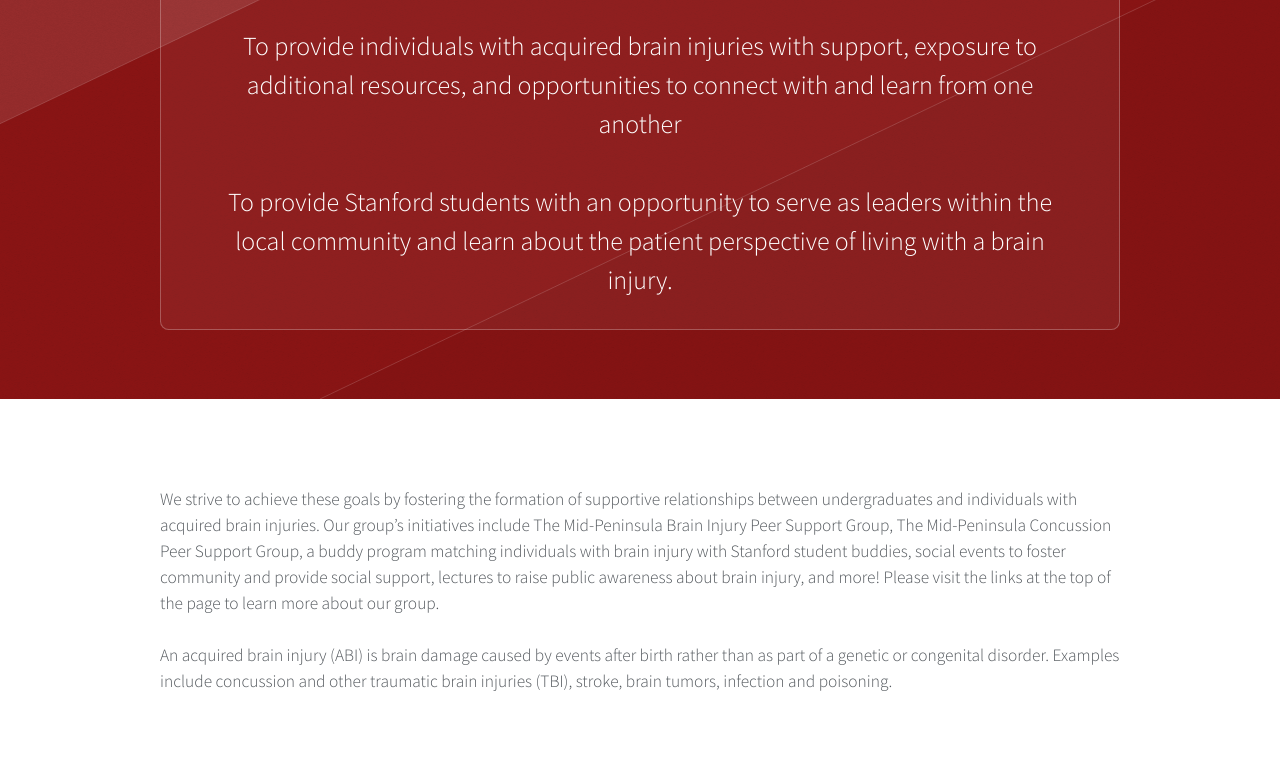
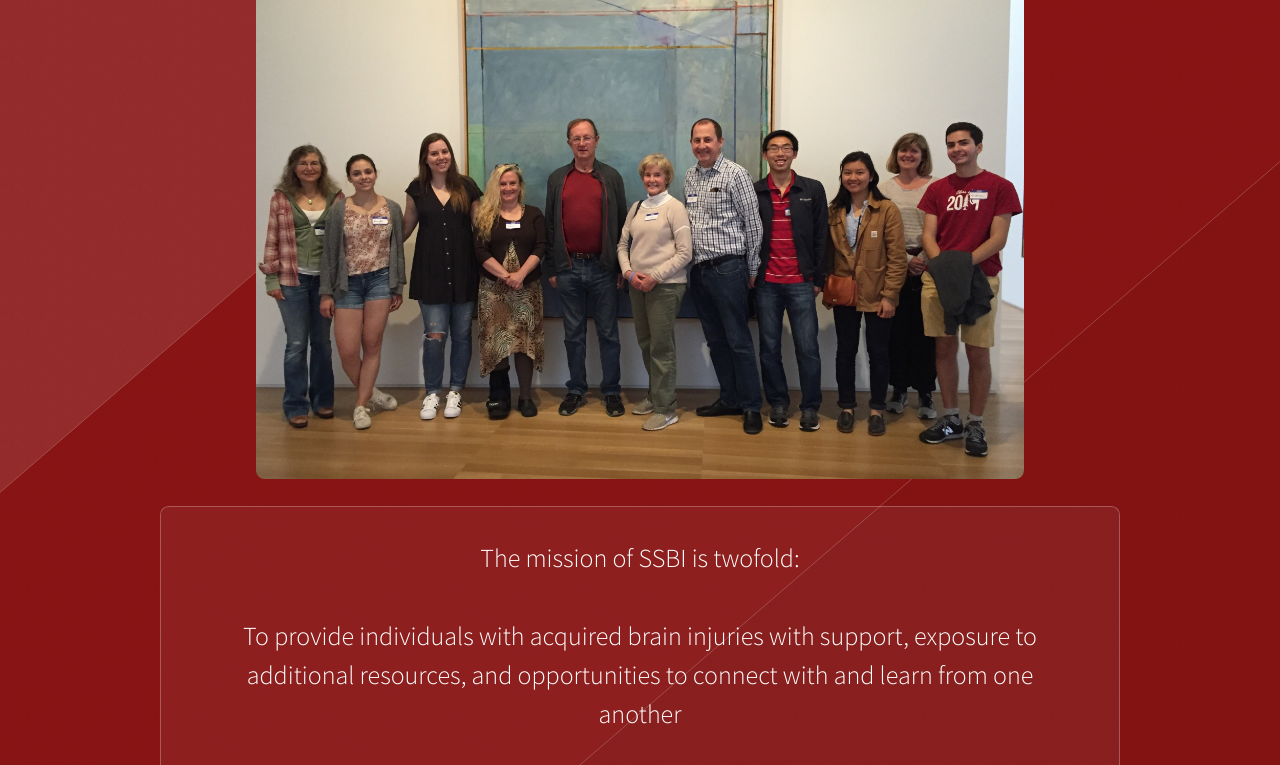
Before and after one commit to casebenton/SSBI, a plain HTML site: page index.html in a window 1280 px wide. Shown: the part 335-1100 px from the top of the page. Drawn offline with Linux system fonts and the light colour scheme.

Commit message:
added cover image, removed stock images

```diff
--- a/assets/sass/main.scss
+++ b/assets/sass/main.scss
@@ -689,6 +689,12 @@
 		color: #fff;
 		text-align: center;
 		z-index: 1;
+
+		img {
+			border-radius: 0.5em;
+			width: 80%;
+			margin: 20px;
+		}
 
 		h2 {
 			color: #fff;
--- a/index.html
+++ b/index.html
@@ -46,6 +46,7 @@
 								<h2>Students Supporting Brain Injury (SSBI) is a student-run
 										service organization based at Stanford University.</h2>
 							</header>
+							<img src="images/cover.jpg">
 							<section id="promo">
 								<p>The mission of SSBI is twofold: </p>
 								<p>To provide individuals with acquired brain injuries with
```
Also changed, not shown: assets/css/main.css, images/cover.jpg (added), images/pic01.jpg (deleted), images/pic02.jpg (deleted), images/pic03.jpg (deleted), images/pic04.jpg (deleted), images/pic05.jpg (deleted), images/pic06.jpg (deleted), images/pic07.jpg (deleted), images/promo.jpg (deleted), 1 other file.
